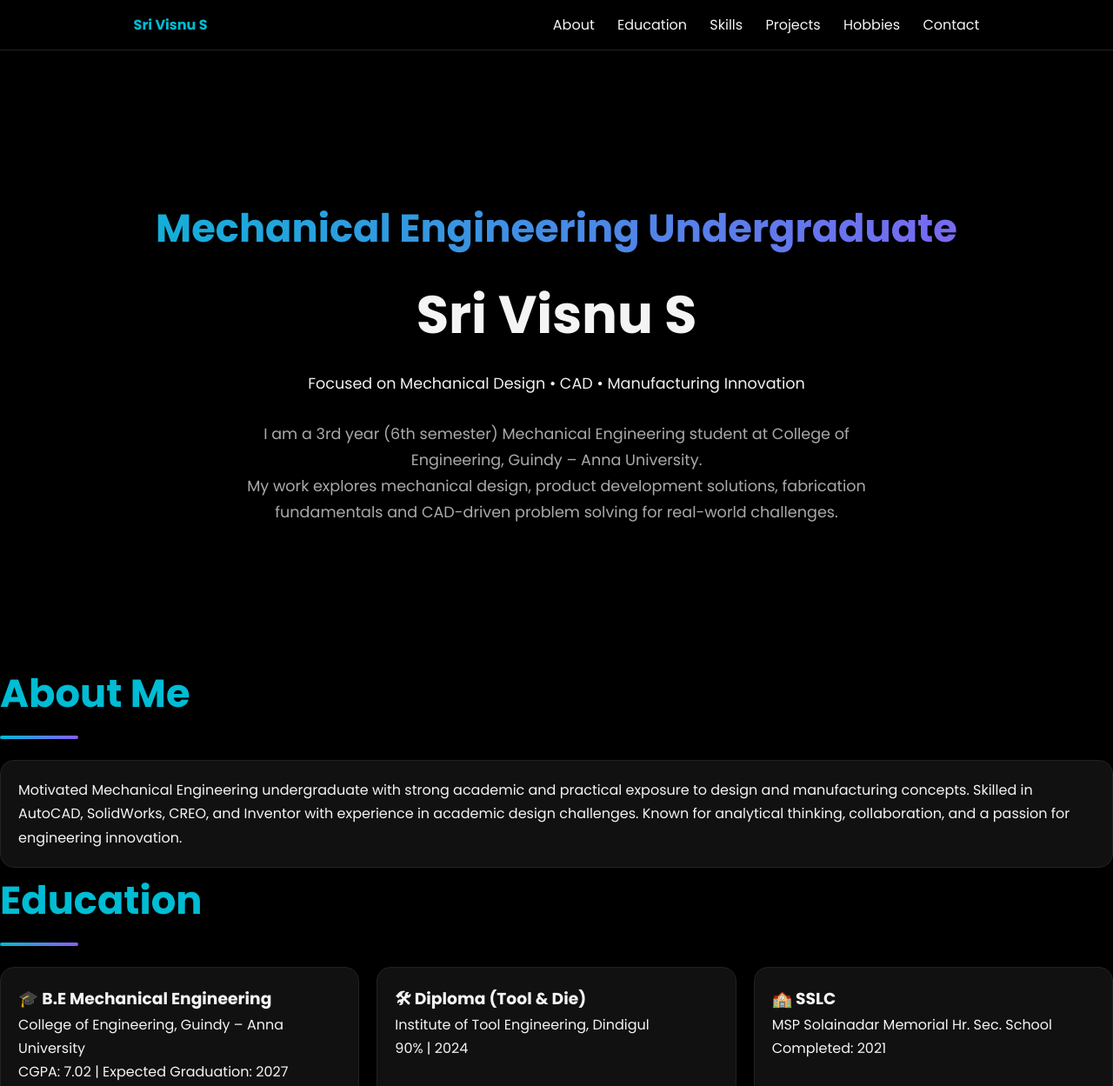
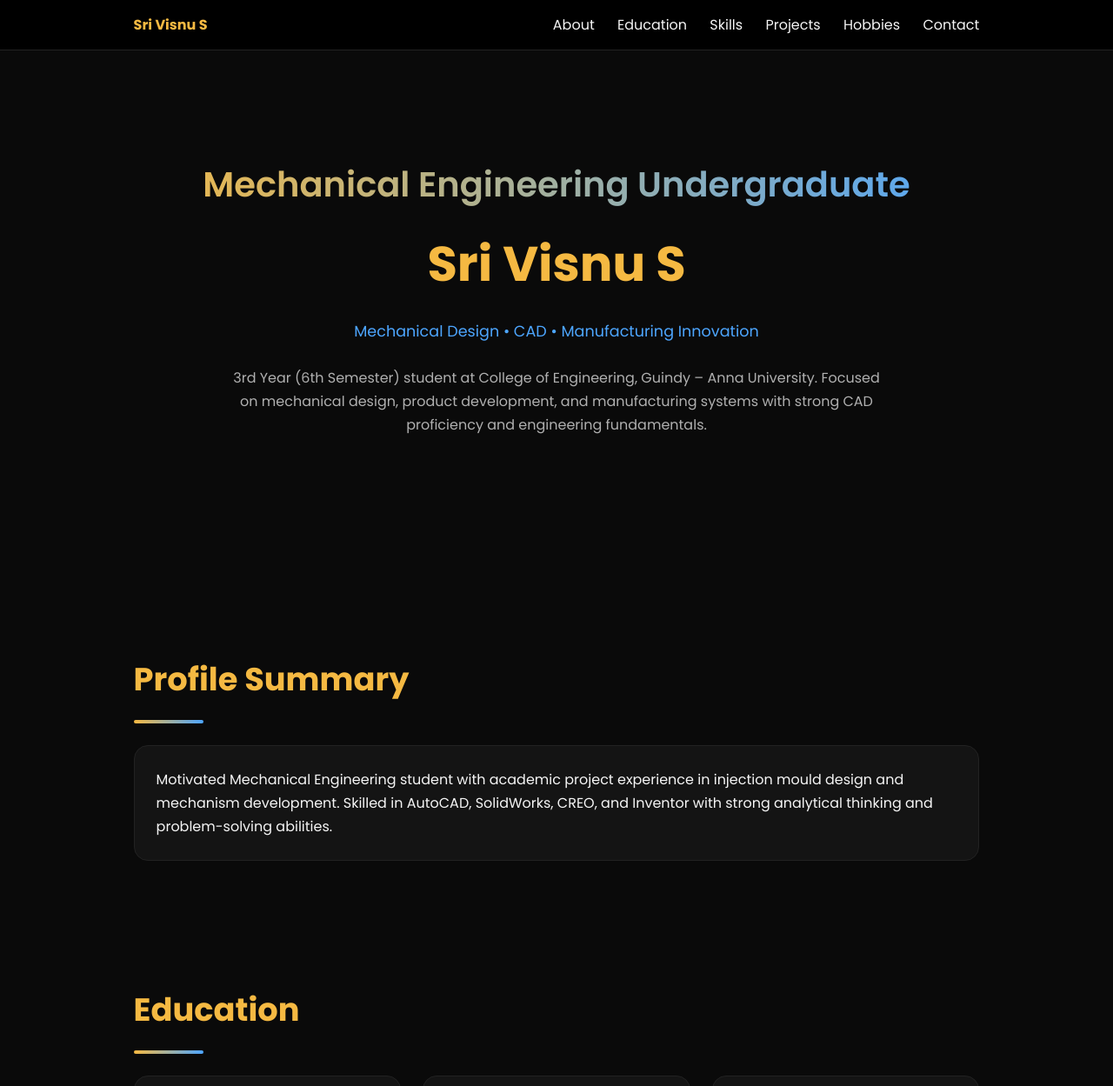
Before and after one commit to srivisnusankar-collab/sri_visnu.github.io, a plain HTML site: page index.html in a window 1280 px wide. Shown: the top 1249 px of the page at 87% size. Drawn offline with Linux system fonts and the light colour scheme.

Commit message:
Refactor index.html for improved layout and content
Updated title and improved styling for better readability. Enhanced sections with clearer descriptions and adjusted layout for better structure.

```diff
--- a/index.html
+++ b/index.html
@@ -3,112 +3,168 @@
 <head>
 <meta charset="UTF-8">
 <meta name="viewport" content="width=device-width, initial-scale=1.0">
-<title>Sri Visnu S | Mechanical Engineer</title>
+<title>Sri Visnu S | Mechanical Engineering Portfolio</title>
 
-<!-- Google Fonts -->
 <link href="https://fonts.googleapis.com/css2?family=Poppins:wght@300;400;600;700&display=swap" rel="stylesheet">
 
 <style>
 :root{
-  --bg: #000;
-  --text: #f4f4f4;
-  --muted: #aaa;
-  --accent1: #00bcd4;
-  --accent2: #8b5cf6;
-  --card: #111;
+  --bg:#0a0a0a;
+  --text:#f5f5f5;
+  --muted:#b0b0b0;
+  --accent1:#f5b942;   /* Gold */
+  --accent2:#4da6ff;   /* Soft Blue */
+  --card:#141414;
 }
 
-* { margin:0; padding:0; box-sizing:border-box; font-family: 'Poppins', sans-serif;}
-body { background: var(--bg); color: var(--text); line-height: 1.7; overflow-x: hidden; }
+*{
+  margin:0;
+  padding:0;
+  box-sizing:border-box;
+  font-family:'Poppins',sans-serif;
+}
 
-/* NAV */
-nav {
-  position: fixed;
-  width: 100%;
+body{
+  background:var(--bg);
+  color:var(--text);
+  line-height:1.7;
+}
+
+/* NAVIGATION */
+nav{
+  position:fixed;
+  width:100%;
   top:0;
-  background: rgba(0,0,0,0.9);
-  padding: 15px 12%;
-  display: flex; justify-content: space-between; align-items: center;
-  border-bottom: 1px solid #222; z-index: 999;
+  background:#000;
+  padding:15px 12%;
+  display:flex;
+  justify-content:space-between;
+  align-items:center;
+  border-bottom:1px solid #222;
+  z-index:1000;
 }
-nav a {
-  color: var(--text); text-decoration: none; margin-left: 22px; font-weight: 500;
+
+nav a{
+  color:var(--text);
+  text-decoration:none;
+  margin-left:22px;
+  font-weight:500;
+  transition:0.3s;
 }
-nav a:hover { color: var(--accent1); }
+
+nav a:hover{
+  color:var(--accent2);
+}
 
 /* HERO */
-.hero {
-  display: flex;
-  flex-direction: column;
-  justify-content: center;
-  min-height: 95vh;
-  text-align: center;
-  padding-top: 70px;
-}
-.hero .line-1 {
-  font-size: 2.8rem; font-weight: 700;
-  background: linear-gradient(90deg, var(--accent1), var(--accent2));
-  -webkit-background-clip: text; -webkit-text-fill-color: transparent;
-}
-.hero .line-2 {
-  font-size: 3.8rem; font-weight: 700;
-  color: var(--text);
-  margin-top: 8px;
-}
-.hero p {
-  font-size: 1.1rem; margin-top: 18px; color: var(--muted);
-  max-width: 750px; margin-left:auto; margin-right:auto;
-}
-.hero .highlights {
-  display: inline-block; margin-top: 24px; font-size: 1.1rem;
-  animation: fadeInUp 1.6s ease-out infinite alternate;
-}
-@keyframes fadeInUp {
-  0% { opacity: 0.6; transform: translateY(0px); }
-  100% { opacity: 1; transform: translateY(-10px); }
+.hero{
+  min-height:85vh;
+  display:flex;
+  flex-direction:column;
+  justify-content:center;
+  text-align:center;
+  padding:0 10%;
 }
 
-/* SECTION TITLES */
-section h2 {
-  font-size: 2.8rem; color: var(--accent1); margin-bottom: 10px;
-}
-section .divider {
-  width: 90px; height: 4px;
-  background: linear-gradient(90deg, var(--accent1), var(--accent2));
-  margin-bottom: 24px; border-radius: 12px;
+.hero .title{
+  font-size:2.5rem;
+  font-weight:600;
+  background:linear-gradient(90deg,var(--accent1),var(--accent2));
+  -webkit-background-clip:text;
+  -webkit-text-fill-color:transparent;
 }
 
-/* GRID & CARDS */
-.grid {
-  display: grid;
-  grid-template-columns: repeat(auto-fit, minmax(250px,1fr));
-  gap: 20px;
+.hero .name{
+  font-size:3.5rem;
+  font-weight:700;
+  color:var(--accent1);
+  margin-top:10px;
 }
-.card {
-  background: var(--card); padding: 20px; border-radius: 16px;
-  border: 1px solid #222; transition: 0.3s;
+
+.hero .moving{
+  margin-top:20px;
+  font-size:1.1rem;
+  color:var(--accent2);
+  animation: floatText 2s ease-in-out infinite alternate;
 }
-.card:hover {
-  transform: translateY(-6px);
-  box-shadow: 0 12px 30px rgba(0,0,0,0.6);
+
+@keyframes floatText{
+  0%{transform:translateY(0);}
+  100%{transform:translateY(-8px);}
+}
+
+.hero p{
+  margin-top:20px;
+  color:var(--muted);
+  max-width:750px;
+  margin-left:auto;
+  margin-right:auto;
+}
+
+/* SECTIONS */
+section{
+  padding:70px 12%;
+}
+
+section h2{
+  font-size:2.3rem;
+  color:var(--accent1);
+  margin-bottom:15px;
+}
+
+.divider{
+  width:80px;
+  height:4px;
+  background:linear-gradient(90deg,var(--accent1),var(--accent2));
+  margin-bottom:25px;
+  border-radius:10px;
+}
+
+/* GRID */
+.grid{
+  display:grid;
+  grid-template-columns:repeat(auto-fit,minmax(250px,1fr));
+  gap:25px;
+}
+
+/* CARD */
+.card{
+  background:var(--card);
+  padding:25px;
+  border-radius:16px;
+  border:1px solid #222;
+  transition:0.3s;
+}
+
+.card:hover{
+  transform:translateY(-6px);
+  box-shadow:0 15px 30px rgba(0,0,0,0.6);
 }
 
 /* CONTACT */
-.contact-card a { color: var(--accent1); text-decoration: none; font-weight:600; }
+.contact a{
+  color:var(--accent2);
+  text-decoration:none;
+  font-weight:600;
+}
 
-/* FOOTER */
-footer {
-  text-align:center; margin-top:40px; padding:28px 0;
-  font-size: 0.9rem; color: var(--muted);
+footer{
+  text-align:center;
+  padding:30px;
+  color:var(--muted);
+  border-top:1px solid #222;
+}
+
+@media(max-width:768px){
+  .hero .name{font-size:2.5rem;}
 }
 </style>
 </head>
 
 <body>
 
-<!-- NAV -->
 <nav>
-  <div><strong style="color: var(--accent1)">Sri Visnu S</strong></div>
+  <div><strong style="color:var(--accent1)">Sri Visnu S</strong></div>
   <div>
     <a href="#about">About</a>
     <a href="#education">Education</a>
@@ -119,27 +175,25 @@ footer {
   </div>
 </nav>
 
-<!-- HERO -->
 <section class="hero">
-  <div class="line-1">Mechanical Engineering Undergraduate</div>
-  <div class="line-2">Sri Visnu S</div>
-  <div class="highlights">Focused on Mechanical Design • CAD • Manufacturing Innovation</div>
+  <div class="title">Mechanical Engineering Undergraduate</div>
+  <div class="name">Sri Visnu S</div>
+  <div class="moving">Mechanical Design • CAD • Manufacturing Innovation</div>
   <p>
-    I am a 3rd year (6th semester) Mechanical Engineering student at College of Engineering, Guindy – Anna University.<br>
-    My work explores mechanical design, product development solutions, fabrication fundamentals and CAD-driven problem solving for real-world challenges.
+    3rd Year (6th Semester) student at College of Engineering, Guindy – Anna University.
+    Focused on mechanical design, product development, and manufacturing systems with strong CAD proficiency and engineering fundamentals.
   </p>
 </section>
 
-<!-- ABOUT -->
 <section id="about">
-  <h2>About Me</h2>
+  <h2>Profile Summary</h2>
   <div class="divider"></div>
   <div class="card">
-    Motivated Mechanical Engineering undergraduate with strong academic and practical exposure to design and manufacturing concepts. Skilled in AutoCAD, SolidWorks, CREO, and Inventor with experience in academic design challenges. Known for analytical thinking, collaboration, and a passion for engineering innovation.
+    Motivated Mechanical Engineering student with academic project experience in injection mould design and mechanism development.
+    Skilled in AutoCAD, SolidWorks, CREO, and Inventor with strong analytical thinking and problem-solving abilities.
   </div>
 </section>
 
-<!-- EDUCATION -->
 <section id="education">
   <h2>Education</h2>
   <div class="divider"></div>
@@ -147,7 +201,7 @@ footer {
     <div class="card">
       <h3>🎓 B.E Mechanical Engineering</h3>
       <p>College of Engineering, Guindy – Anna University</p>
-      <p>CGPA: 7.02 | Expected Graduation: 2027</p>
+      <p>CGPA: 7.02 | Expected 2027</p>
     </div>
     <div class="card">
       <h3>🛠 Diploma (Tool & Die)</h3>
@@ -157,12 +211,11 @@ footer {
     <div class="card">
       <h3>🏫 SSLC</h3>
       <p>MSP Solainadar Memorial Hr. Sec. School</p>
-      <p>Completed: 2021</p>
+      <p>Completed 2021</p>
     </div>
   </div>
 </section>
 
-<!-- SKILLS -->
 <section id="skills">
   <h2>Technical Skills</h2>
   <div class="divider"></div>
@@ -171,54 +224,52 @@ footer {
     <div class="card">📐 AutoCAD</div>
     <div class="card">⚙ SolidWorks</div>
     <div class="card">🔩 CREO</div>
-    <div class="card">🧩 Autodesk Inventor</div>
-    <div class="card">🏭 Manufacturing & Fabrication Basics</div>
-    <div class="card">📊 MS Office & Documentation</div>
+    <div class="card">🧩 Inventor</div>
+    <div class="card">🏭 Manufacturing Basics</div>
     <div class="card">🐍 Python (Basic)</div>
   </div>
 </section>
 
-<!-- PROJECTS -->
 <section id="projects">
-  <h2>Academic Projects</h2>
+  <h2>Projects</h2>
   <div class="divider"></div>
   <div class="grid">
     <div class="card">
       <h3>Multi-Cavity Injection Mould</h3>
-      <p>Designed polypropylene mould focusing on stripper plate ejection, runner/gate layout, shrinkage allowance, and clamping force calculations.</p>
+      <p>Designed polypropylene mould with stripper plate ejection system including runner layout and clamping force estimation.</p>
     </div>
     <div class="card">
       <h3>Multi-Directional Rotating Trailer</h3>
-      <p>Modeled multi-directional unloading trailer with emphasis on mechanism selection, structural stability, and operational safety.</p>
+      <p>Modeled trailer capable of unloading materials in multiple directions focusing on safety and stability.</p>
     </div>
   </div>
 </section>
 
-<!-- HOBBIES -->
 <section id="hobbies">
-  <h2>Hobbies & Interests</h2>
+  <h2>Hobbies</h2>
   <div class="divider"></div>
   <div class="grid">
     <div class="card">📚 Learning Design Concepts</div>
-    <div class="card">🏏 Playing Cricket</div>
+    <div class="card">🏏 Cricket</div>
     <div class="card">🚴 Cycling</div>
     <div class="card">🎧 Technical Podcasts</div>
-    <div class="card">💻 CAD Practice & Challenges</div>
+    <div class="card">💻 CAD Practice</div>
   </div>
 </section>
 
-<!-- CONTACT -->
-<section id="contact">
+<section id="contact" class="contact">
   <h2>Contact</h2>
   <div class="divider"></div>
-  <div class="card contact-card">
+  <div class="card">
     📧 <a href="mailto:srivisnusankar@gmail.com">srivisnusankar@gmail.com</a><br><br>
     📱 <a href="tel:+918015772005">+91 8015772005</a><br><br>
     🔗 <a href="https://www.linkedin.com/in/sri-visnu-s-20b4ba211" target="_blank">LinkedIn Profile</a>
   </div>
 </section>
 
-<footer>© 2026 Sri Visnu S — Mechanical Engineering Portfolio</footer>
+<footer>
+  © 2026 Sri Visnu S | Mechanical Engineering Portfolio
+</footer>
 
 </body>
 </html>
```
